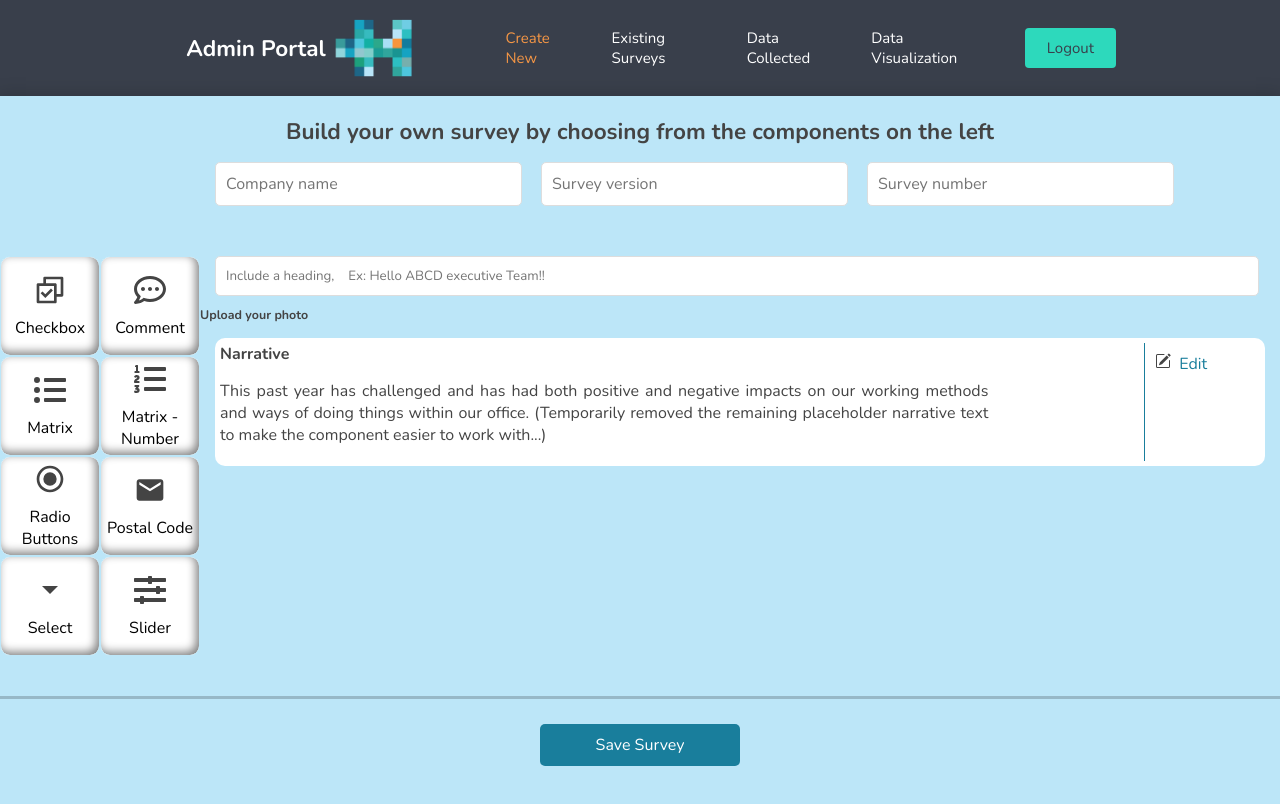
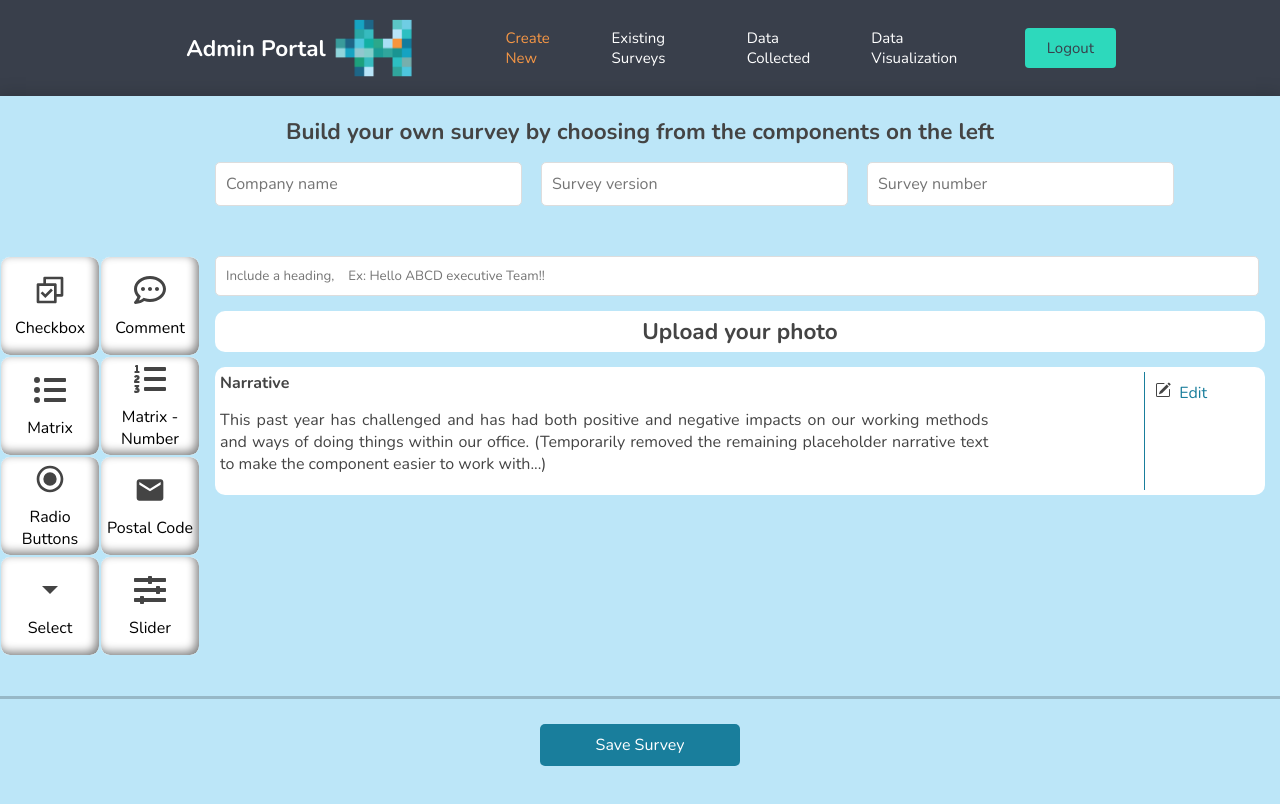
Before and after one commit to fjjes/project3-Hive, a React (Create React App) app in the folder client/: page /create-new in a window 1280 px wide. Shown: the top 804 px of the page. Built offline with nearby package versions, Linux system fonts and the light colour scheme.

Commit message:
removed data collected shading

```diff
--- a/client/src/components/Form.css
+++ b/client/src/components/Form.css
@@ -327,7 +327,11 @@ td {
 	height: 35px;
 }
 
-tr:nth-child(even) {background: #CCC}
+.list-table
+ tr:nth-child(even) {background: #CCC}
+
+ .matrix
+ tr:nth-child(even) {background: #CCC}
 
 .radio label {
   margin-left: 15px;
--- a/client/src/components/pages/Admin/AdminPortal.css
+++ b/client/src/components/pages/Admin/AdminPortal.css
@@ -510,6 +510,23 @@ font-weight: bold;
   margin: auto;
 }
 
-/* .upload-image {
+.upload-image {
+	display: flex;
+	justify-content: center;
+	border-radius: 10px;
+  background-color: white;
+  padding: 5px;
+  margin: 15px;
+  display: flex;
+	width: auto;
+	height: auto;
+	background-color: white;
+	border: inset 2px dotted grey;
+}
 
-} */
+ .upload-image h5 {
+	 font-size: 1.5em;
+	cursor: pointer;
+	border-radius: 10px;
+	padding: auto;
+}
```
